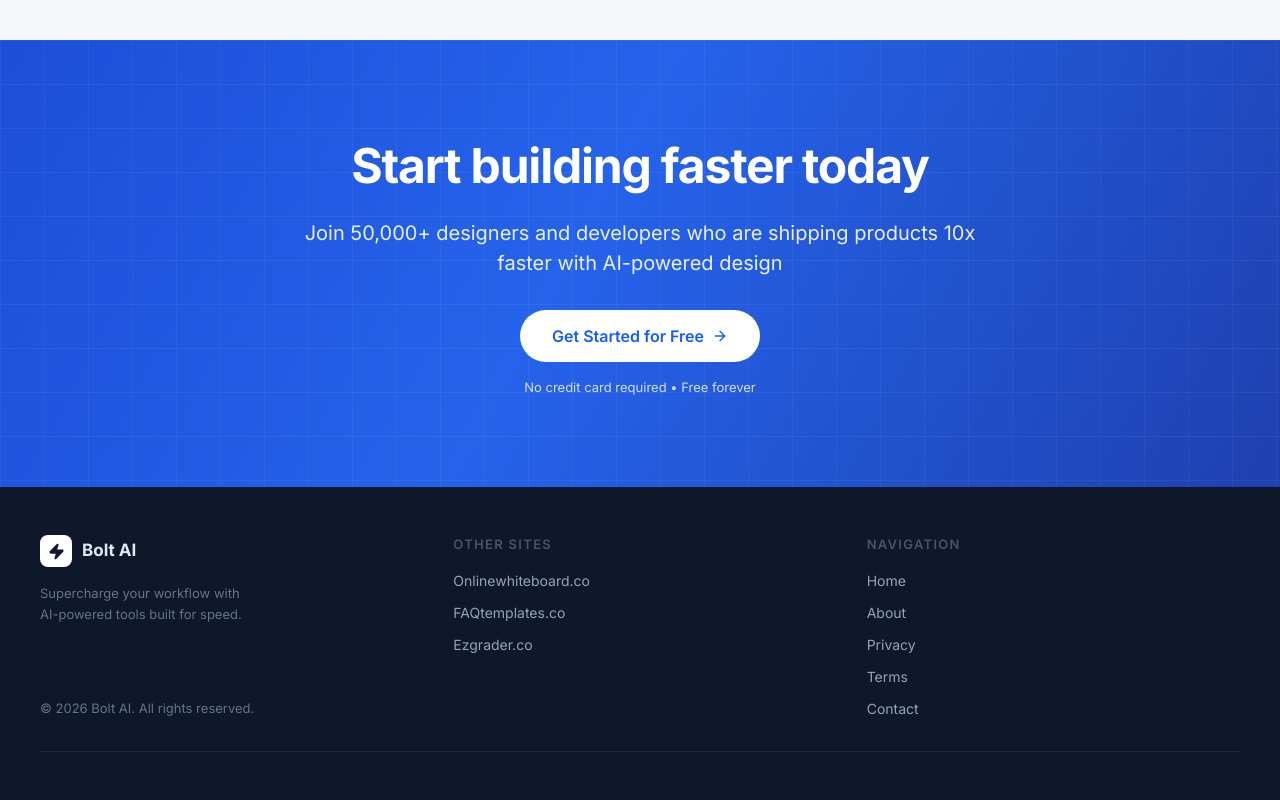
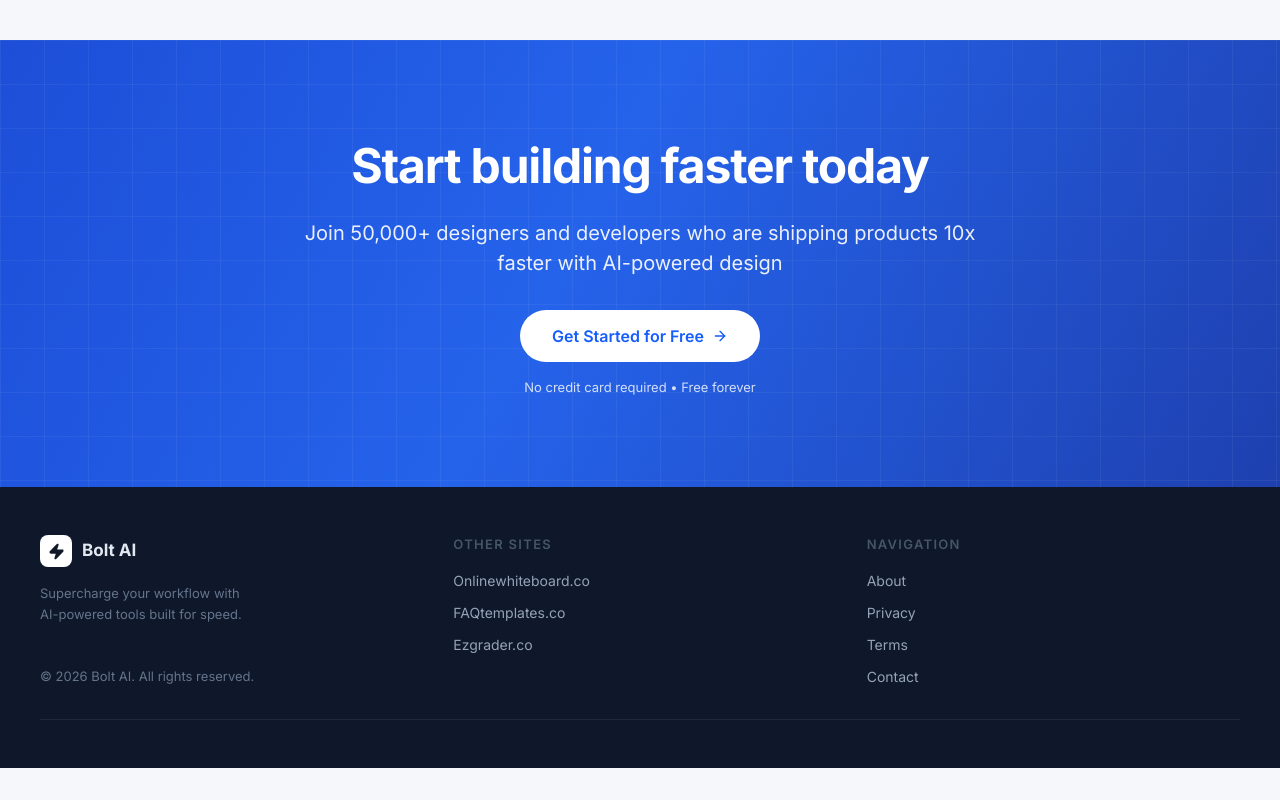
Before and after one commit to sumitbasak100/boltai.dev, a Next.js app: page / in a window 1280 px wide. Shown: the part 1877-2677 px from the top of the page. After the commit the page ends 2645 px from the top, so only its background shows below. Built offline with nearby package versions, Linux system fonts and the light colour scheme.

Commit message:
Update page.tsx

```diff
--- a/app/page.tsx
+++ b/app/page.tsx
@@ -448,7 +448,6 @@ export default function BoltAIPage() {
             <h4 className="text-[13px] font-semibold uppercase tracking-widest text-[#475569] mb-1">
               Navigation
             </h4>
-            <Link href="/" className="text-sm hover:text-[#e2e8f0] transition-colors">Home</Link>
             <Link href="/about" className="text-sm hover:text-[#e2e8f0] transition-colors">About</Link>
             <Link href="/privacy" className="text-sm hover:text-[#e2e8f0] transition-colors">Privacy</Link>
             <Link href="/terms" className="text-sm hover:text-[#e2e8f0] transition-colors">Terms</Link>
```
